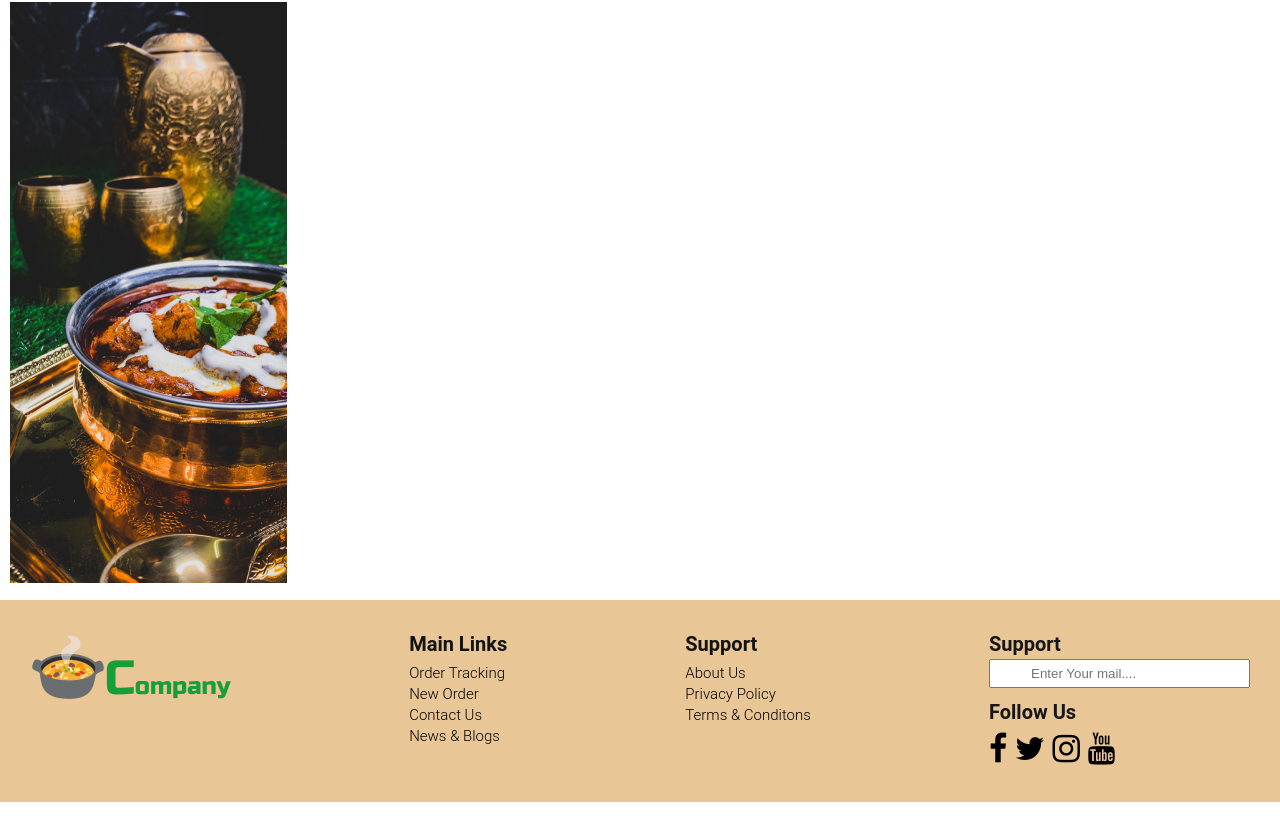
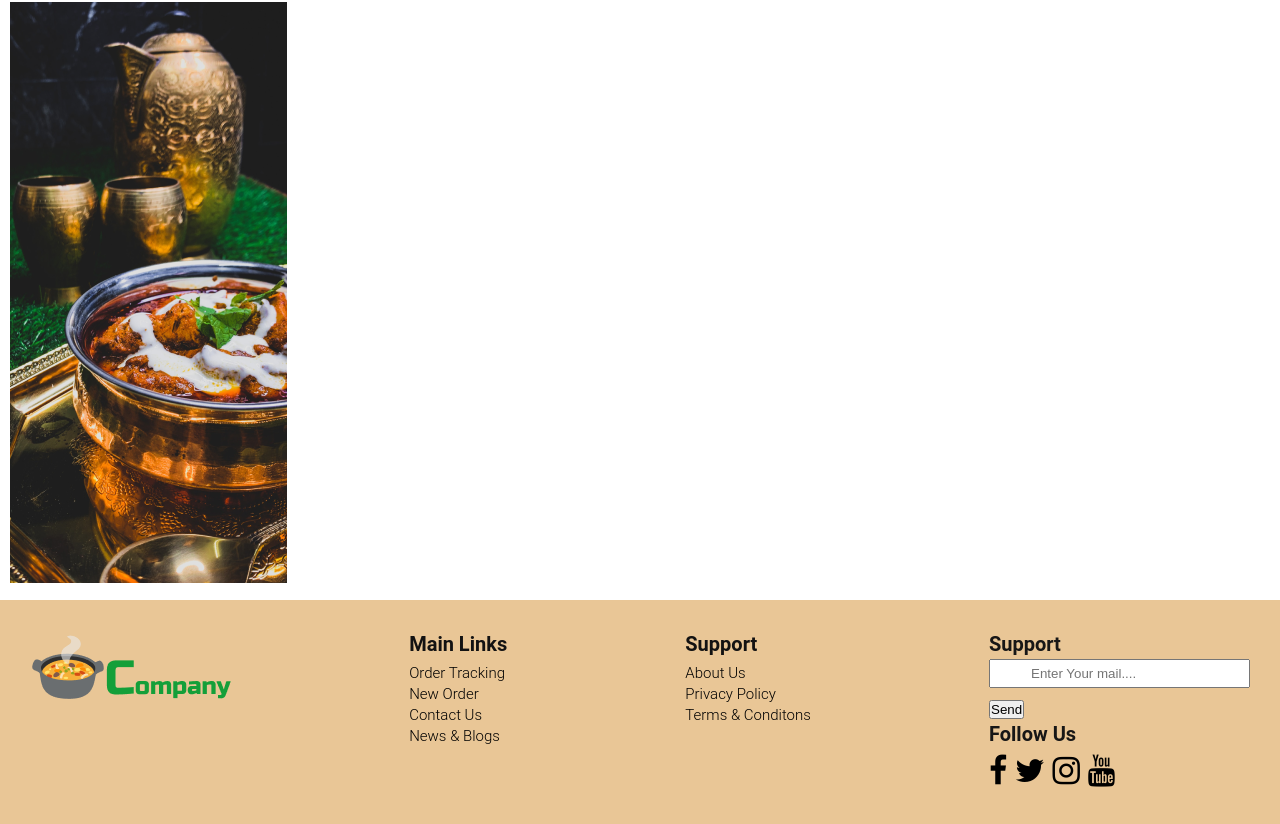
Before and after one commit to Jhantu520/Resturant5, a plain HTML site: page index.html in a window 1280 px wide. Shown: the part 3003-3827 px from the top of the page. Before the commit the page ends 3805 px from the top, so only its background shows below. Drawn offline with nearby package versions, Linux system fonts and the light colour scheme.

Commit message:
Added Submit button beside the enter your mail

```diff
--- a/index.html
+++ b/index.html
@@ -104,7 +104,12 @@
             </div>
             <div class="news_latter">
                 <h3>Support</h3>
-                <input type="email" placeholder="Enter Your mail....">
+                <div class="adj">
+                    <input type="email" placeholder="Enter Your mail....">
+                    <div class="support_btn">
+                    <button type="submit">Send</button>
+                    </div>
+                </div>
                 <h3>Follow Us</h3>
                 <div class="icon_container">
                     <div class="icon">
```
